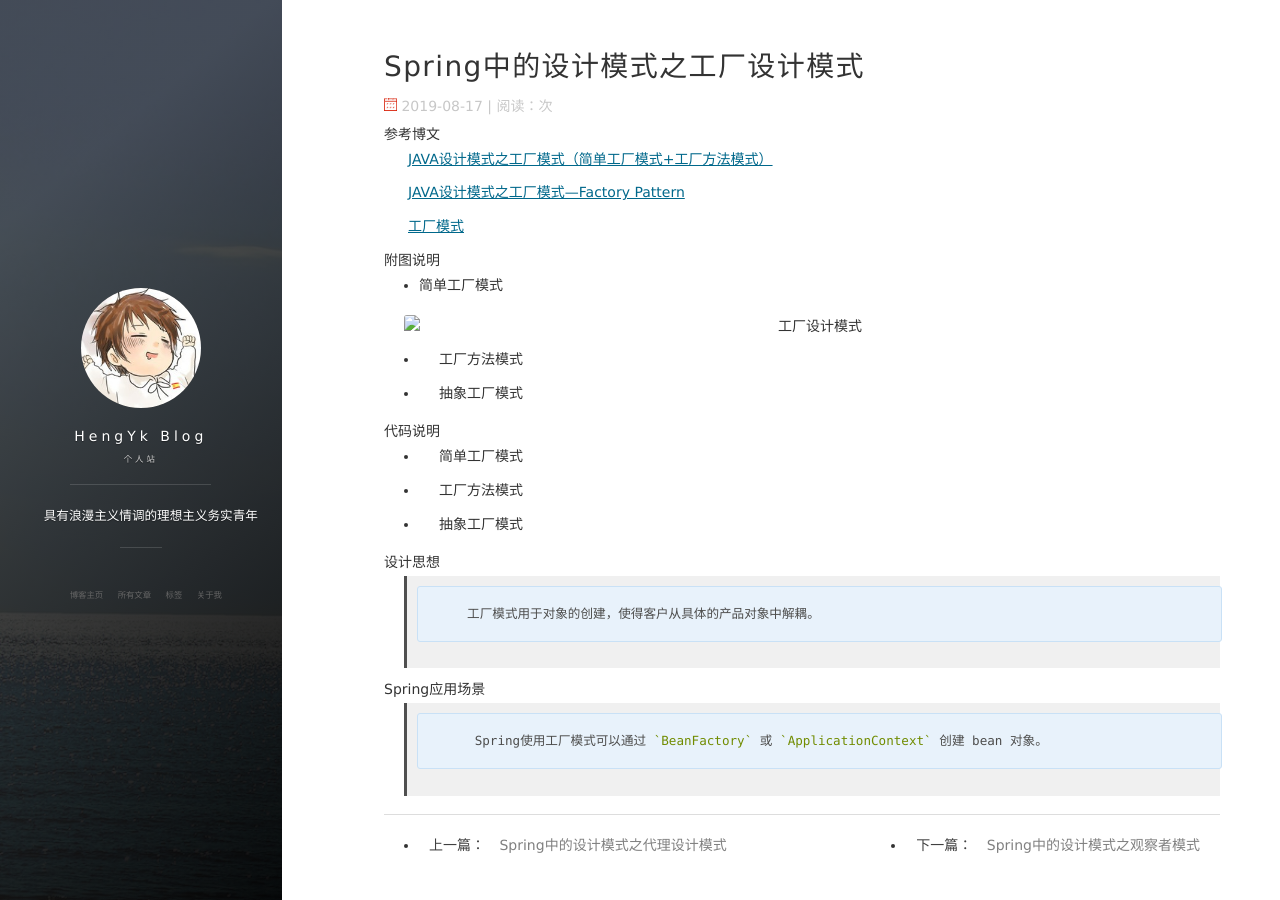
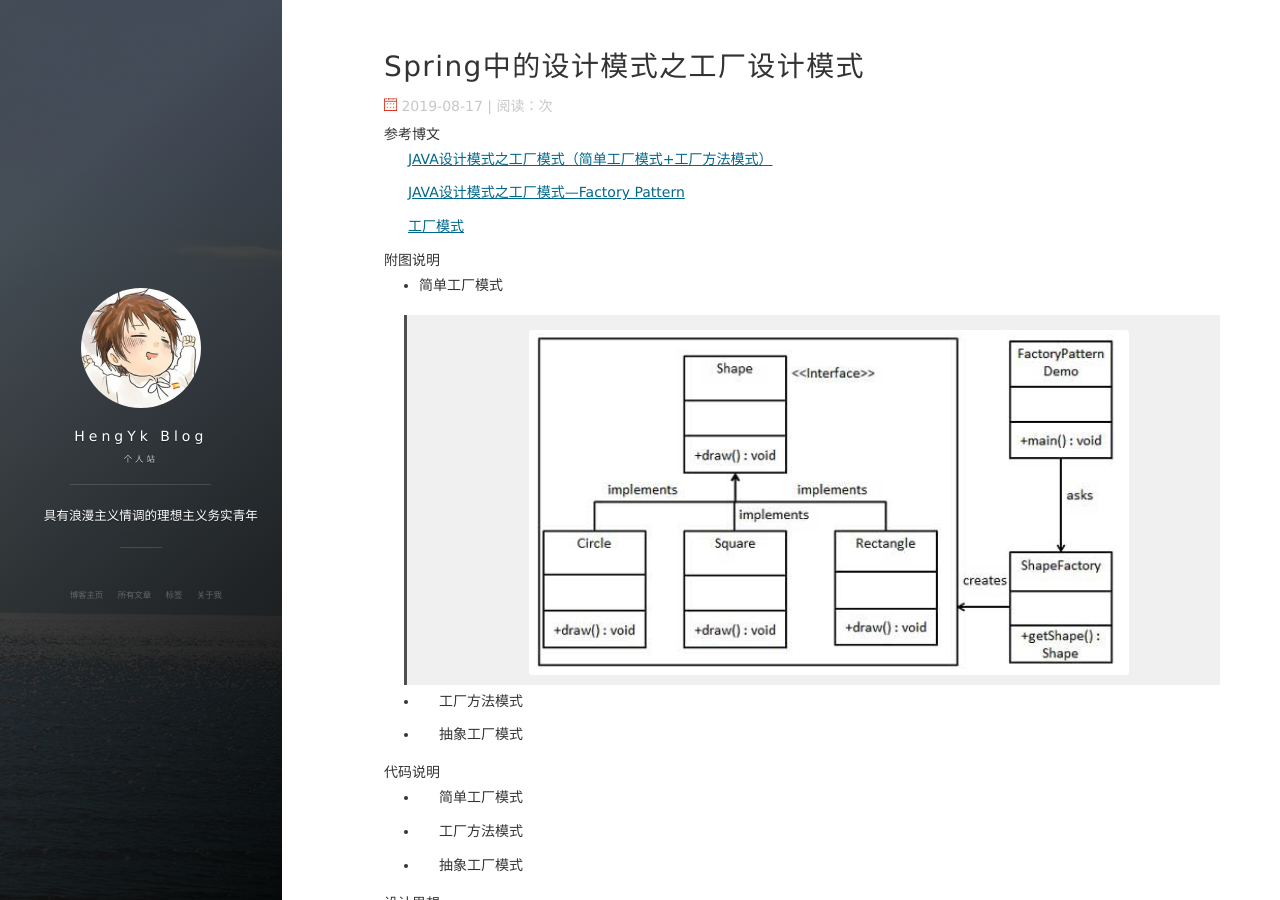
Before and after one commit to HengYk/hengyk.github.io, a Jekyll site: the page built from _posts/2019-08-17-Spring中的设计模式之工厂设计模式.md, in a window 1280 px wide and 900 px high. Built offline with Jekyll 4.4.1, drawn with Linux system fonts in a browser that asks for light colours; nearby versions of some CDN libraries; comment, search, counter and statistics services are not loaded.

Commit message:
Spring中的设计模式之工厂设计模式

```diff
--- a/_posts/2019-08-17-Spring中的设计模式之工厂设计模式.md
+++ b/_posts/2019-08-17-Spring中的设计模式之工厂设计模式.md
@@ -18,7 +18,8 @@
 
 - 简单工厂模式
 
-![工厂设计模式](../images/post/工厂设计模式.png)
+<!-- ![工厂设计模式](../images/post/工厂设计模式.png) -->
+> <img src="/images/post/工厂设计模式.png" width="600px" height="">
 
 - 工厂方法模式
 
```
